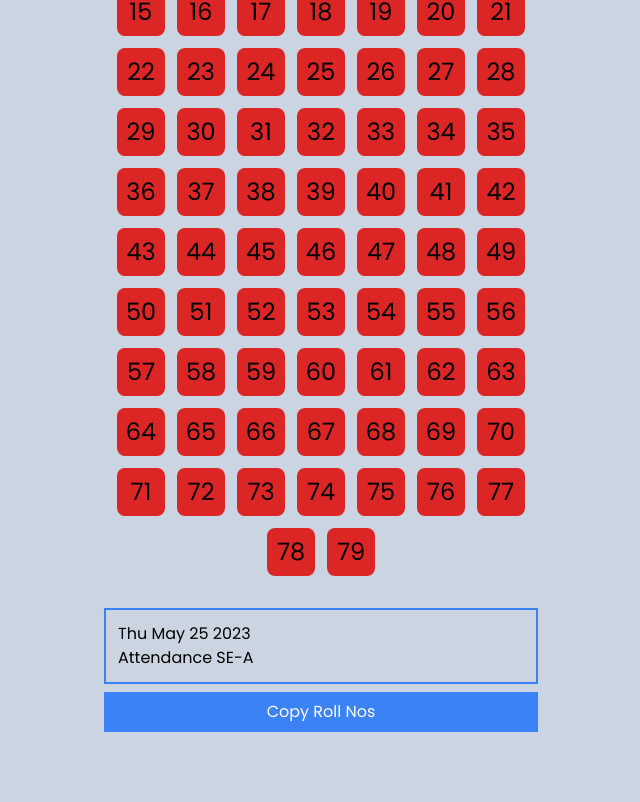
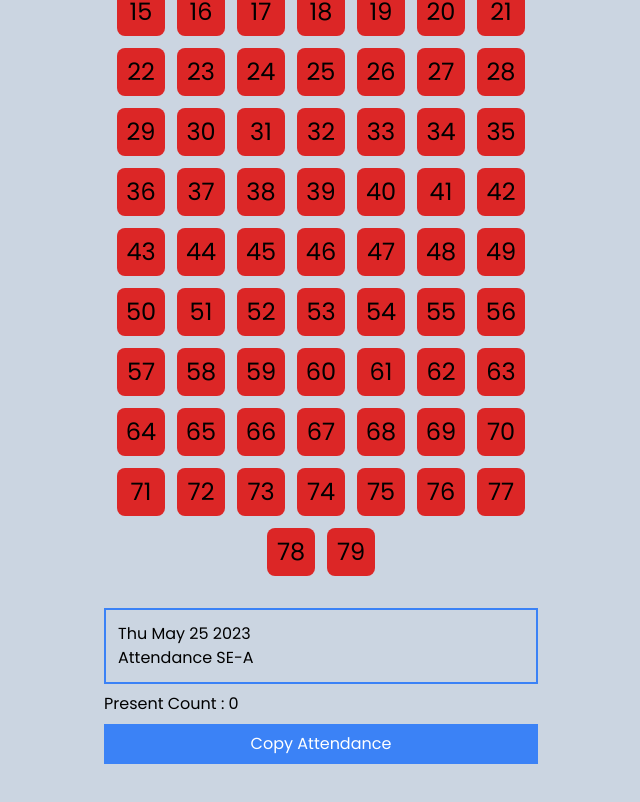
Before and after one commit to Shreedhar03/Note-Attendance, a React (Create React App) app: page / in a window 1280 px wide. Shown: the part 276-1078 px from the top of the page, without its empty margins (319-959 px from the left). Before the commit the page ends 1048 px from the top, so only its background shows below. Built offline with nearby package versions, Linux system fonts and the light colour scheme; a web font is replaced by a local one.

Commit message:
add present count

```diff
--- a/src/Record.js
+++ b/src/Record.js
@@ -1,24 +1,27 @@
 import React, { useContext } from 'react'
 import { AppContext } from './App'
 export default function Record() {
-  let { rollNumbers , date } = useContext(AppContext)
+  let { rollNumbers, date } = useContext(AppContext)
 
-  const copyRollNos=()=>{
+  const copyRollNos = () => {
     const combined = `${date} - Attendance \n\n${rollNumbers}`
     navigator.clipboard.writeText(combined)
   }
 
-  let filteredNumbers = rollNumbers.sort((a,b)=>{
-    return a-b
-  }).join(" , ")
+  let filteredNumbers = rollNumbers.sort((a, b) => {
+    return a - b
+  })
 
   return (
     <div className='my-8 flex flex-col gap-2'>
       <div name='attendance' className='max-w-[450px] w-full mx-auto p-3 border-2 border-blue-500 break-words'>
         <p>{date} <br />Attendance SE-A </p>
-        {filteredNumbers}
+        {filteredNumbers.map((ele,key)=>{
+          return <span key={key}>{ele}{`\t`}</span>
+        })}
       </div>
-      <button className='text-md bg-blue-500 text-white p-2' onClick={copyRollNos}>Copy Roll Nos</button>
+      <h2>Present Count : {filteredNumbers.length}</h2>
+      <button className='text-md bg-blue-500 text-white p-2' onClick={copyRollNos}>Copy Attendance</button>
     </div>
   )
 }
```
